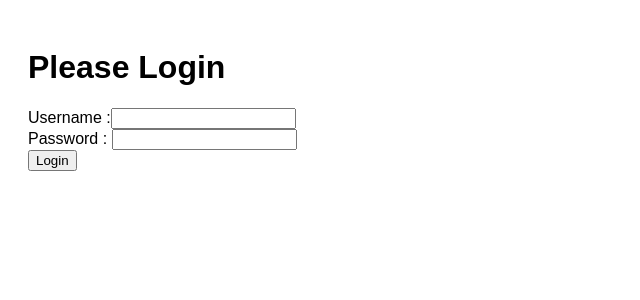
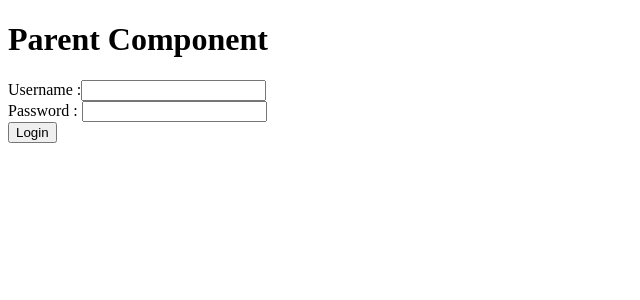
Before and after one commit to acciojob/lift-state-up-5-Yash708262, a React app: page / in a window 1280 px wide. Shown: the top 300 px of the page, without its empty margins (0-640 px from the left). Built offline with nearby package versions, Linux system fonts and the light colour scheme.

Commit message:
Update App.js

```diff
--- a/src/components/App.js
+++ b/src/components/App.js
@@ -5,9 +5,9 @@ function App() {
   const [isLoggedIn, setIsLoggedIn] = useState(false);
 
   return (
-    <div style={{ padding: '20px', fontFamily: 'Arial' }}>
-      <h1>{isLoggedIn ? 'Welcome Back!' : 'Please Login'}</h1>
-      <LoginForm isLoggedIn={isLoggedIn} onLogin={() => setIsLoggedIn(true)} />
+    <div>
+      <h1>Parent Component</h1>
+      {isLoggedIn ? (<p>✅ Form submit ho gaya!</p>) : (<LoginForm setIsLoggedIn={setIsLoggedIn} />)}
     </div>
   );
 }
```
